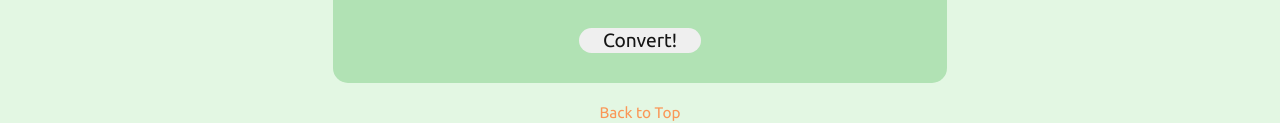
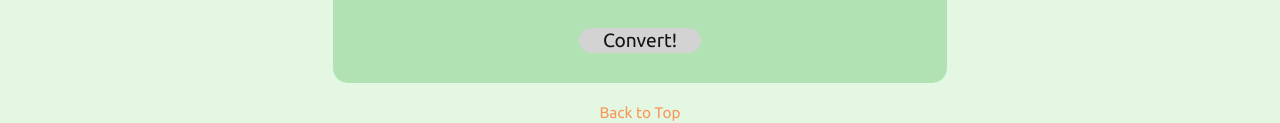
Before and after one commit to nthugon/recipeMaker, a plain HTML site: page index.html in a window 1280 px wide. Shown: the part 749-872 px from the top of the page. Drawn offline with Linux system fonts and the light colour scheme.

Commit message:
add grey color to buttons

```diff
--- a/css/main.css
+++ b/css/main.css
@@ -126,11 +126,6 @@ article {
   margin-bottom: 2%;
 }
 
-#recipeSubmit,
-.deleteButton {
-  -webkit-appearance: none;
-}
-
 .recipeContainer,
 #recipeName,
 .weightInput,
@@ -182,6 +177,8 @@ input[type=text]:focus {
 
 #recipeSubmit,
 .deleteButton {
+  -webkit-appearance: none;
+  background-color: #d3d3d3;
   display: block;
   margin-top: 3%;
   width: 35%;
```
